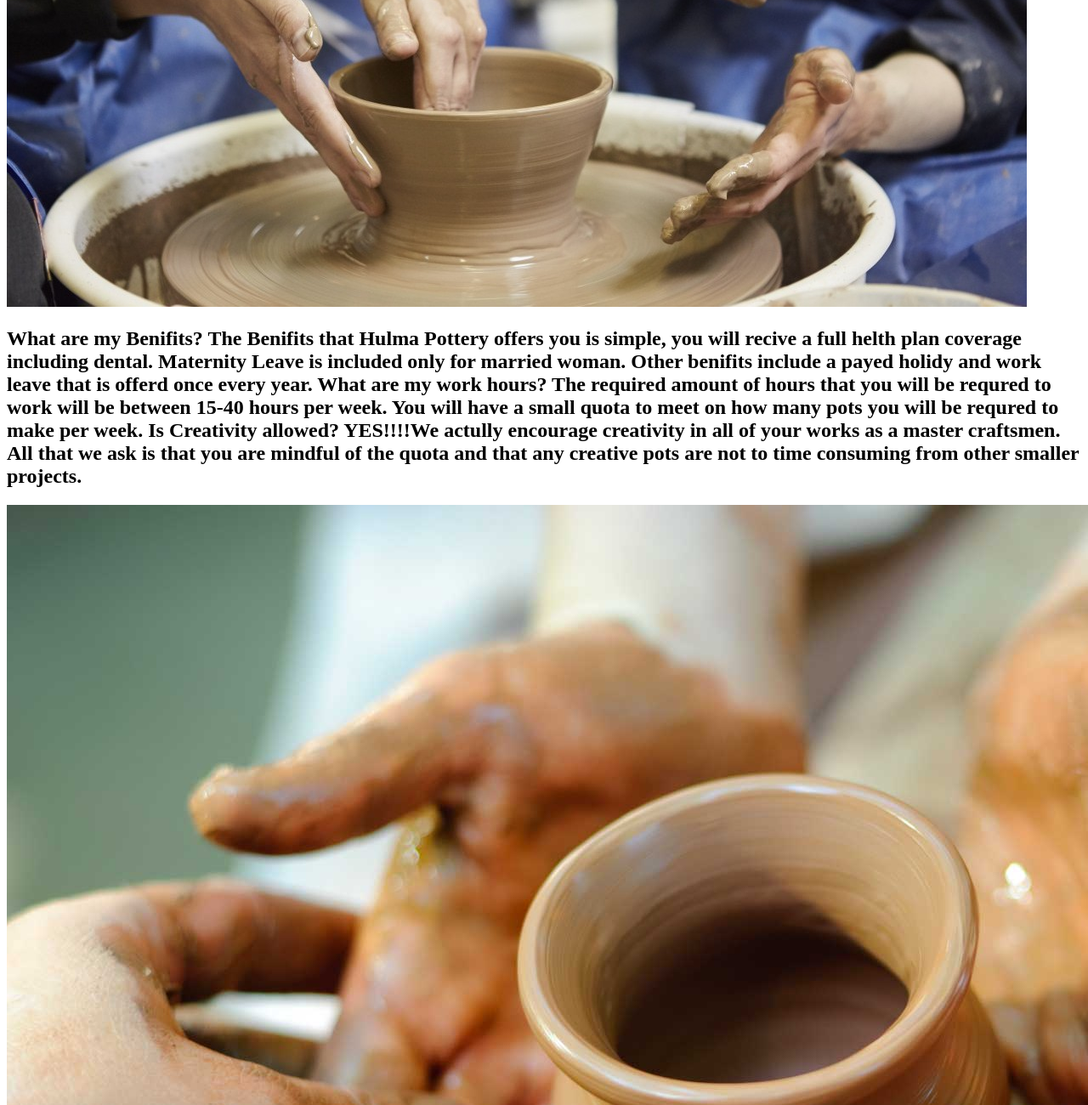
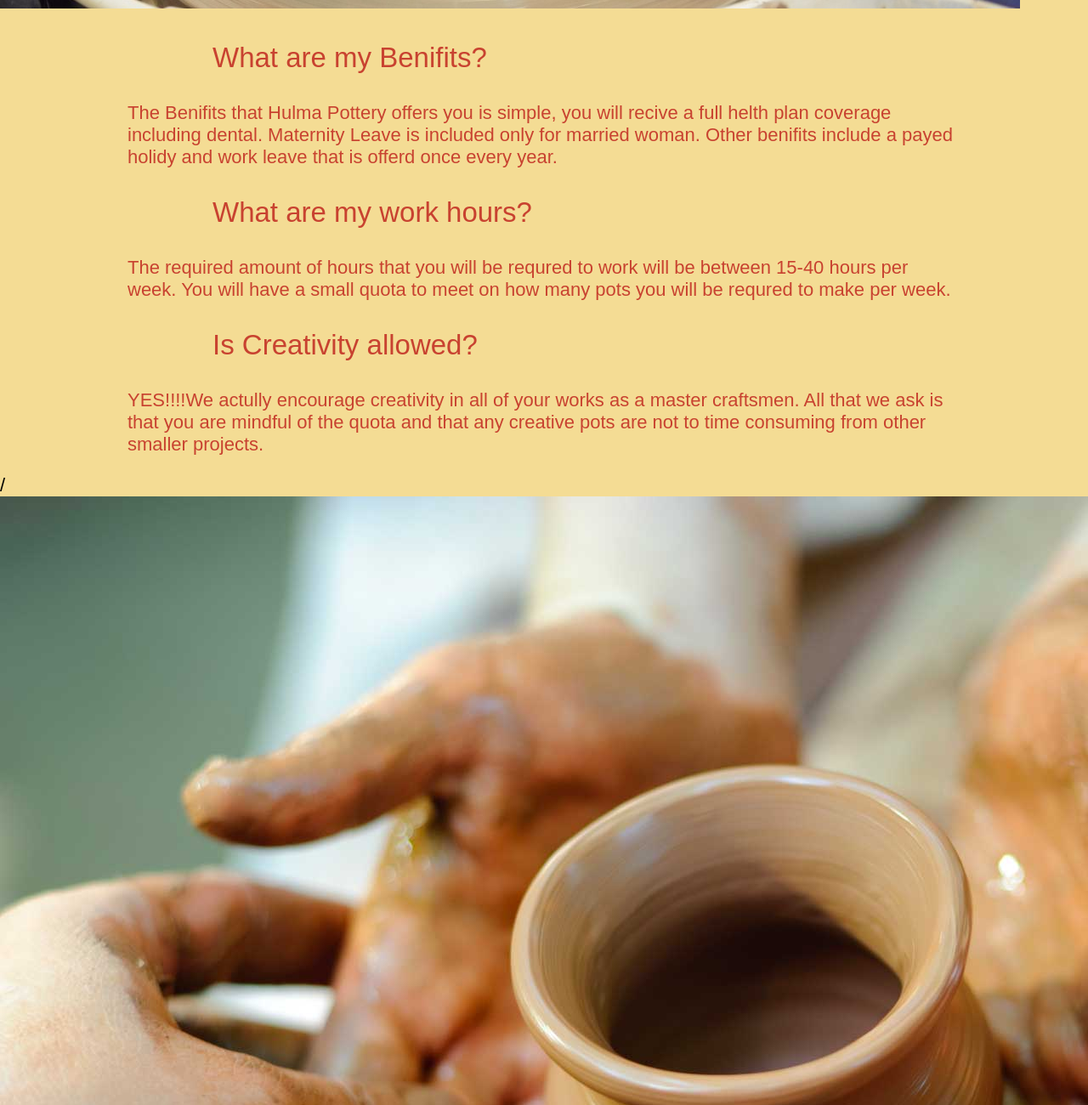
Before and after one commit to icemaun/Web-Fundimentals, a plain HTML site: page recruting/mostfrequent.html in a window 1280 px wide. Shown: the part 920-2220 px from the top of the page at 85% size. Drawn offline with Linux system fonts and the light colour scheme.

Commit message:
2nd page

```diff
--- a/recruting/mostfrequent.html
+++ b/recruting/mostfrequent.html
@@ -1,7 +1,7 @@
 <!DOCTYPE html>
 <html lang="en">
 <head>
-    <link rel="stylesheet" href="#">
+    <link rel="stylesheet" href="styles/personal_site.css">
     <meta charset="UTF-8">
     <meta name="viewport" content="width=device-width, initial-scale=1.0">
     <title>Most Frequent Questions| Home</title>
@@ -20,7 +20,7 @@
 
     <div id="home1">
         <div id="home-title">
-            <section id="home-title">
+            <section id="home-title2">
                 <h1 class="home-title">Most Frequent Questions</h1>
             </section>
             <img id="home-title" src="images/classes.jpg" alt="People Creating Pots">
@@ -28,12 +28,36 @@
     </div>
 
     <main class="home-grid">
-        <h2> What are my Benifits? The Benifits that Hulma Pottery offers you is simple, you will recive a full helth plan coverage including dental. Maternity Leave is included only for married woman. Other benifits include a payed holidy and work leave that is offerd once every year. What are my work hours? The required amount of hours that you will be requred to work will be between 15-40 hours per week. You will have a small quota to meet on how many pots you will be requred to make per week. Is Creativity allowed? YES!!!!We actully encourage creativity in all of your works as a master craftsmen. All that we ask is that you are mindful of the quota and that any creative pots are not to time consuming from other smaller projects.  </h2>
-        <img id="home-title" src="images/teamwork.jpg" alt="People Creating Pots">
-    </main>
+        <div class = "container">
+          <p> What are my Benifits?</p>
+        </div>
+        <div class = "container2">
+           <p>The Benifits that Hulma Pottery offers you is simple, you will recive a full helth plan coverage including dental. Maternity Leave is included only for married woman. Other benifits include a payed holidy and work leave that is offerd once every year.</p>
+        </div>
+        <div class ="contianer3">
+           <p>What are my work hours?</p>
+        </div>
+        <div class ="contianer4">
+           <p>The required amount of hours that you will be requred to work will be between 15-40 hours per week. You will have a small quota to meet on how many pots you will be requred to make per week.</p>
+        </div>
+        <div class ="contianer5">
+           <p>Is Creativity allowed?</p>
+        </div>
+        <div class = "contianer6">
+           <p>YES!!!!We actully encourage creativity in all of your works as a master craftsmen. All that we ask is that you are mindful of the quota and that any creative pots are not to time consuming from other smaller projects.</p>
+        </div>
 
-    <div class='button-box'>
-        <a class='Apply' href="#">Apply Now</a>
+    </main>/
+
+
+
+    <div>
+        <section>
+            <img class="home-title" src="images/teamwork.jpg" alt="People Creating Pots">
+        </section>
+        <section class='button-box'>
+            <a class='Apply' href="site-plan.html">Apply Now</a>
+        </section>
     </div>
 
     <footer>
```
